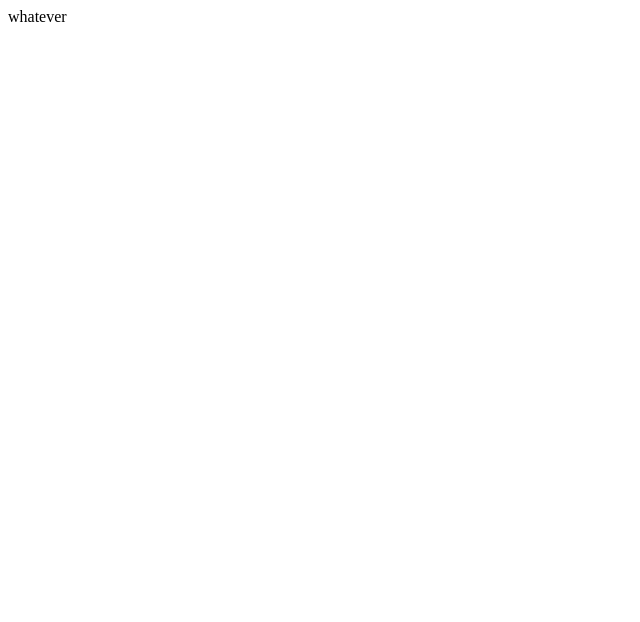
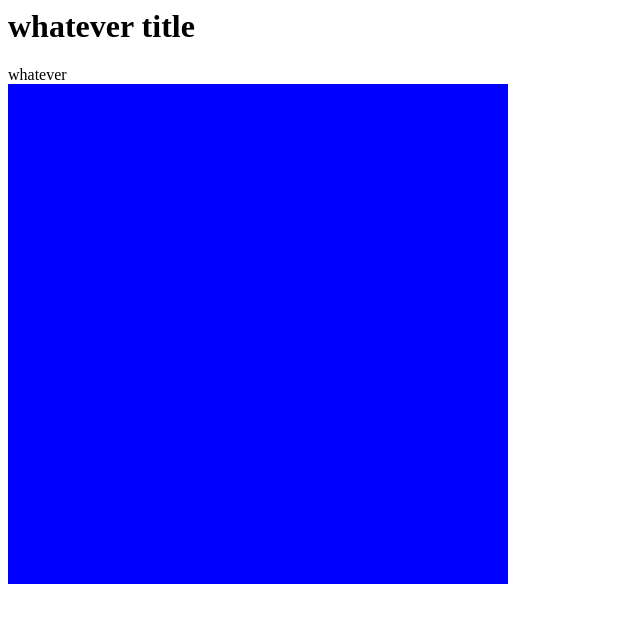
Before and after one commit to x5142044/x5142044.github.io, a plain HTML site: page index.html in a window 1280 px wide. Shown: the whole page, without its empty margins (0-640 px from the left). Drawn offline with Linux system fonts and the light colour scheme.

Commit message:
Update index.html

```diff
--- a/index.html
+++ b/index.html
@@ -4,11 +4,14 @@
 
   </head>
 
+  <h1>
+    whatever title
+  </h1>
   <div>
 
     whatever
   </div>
-  <canvas  width="500" height="500" style="backgroundcolor:blue"></canvas>
+  <canvas  width="500" height="500" style="background-color:blue"></canvas>
 
 
 
```
